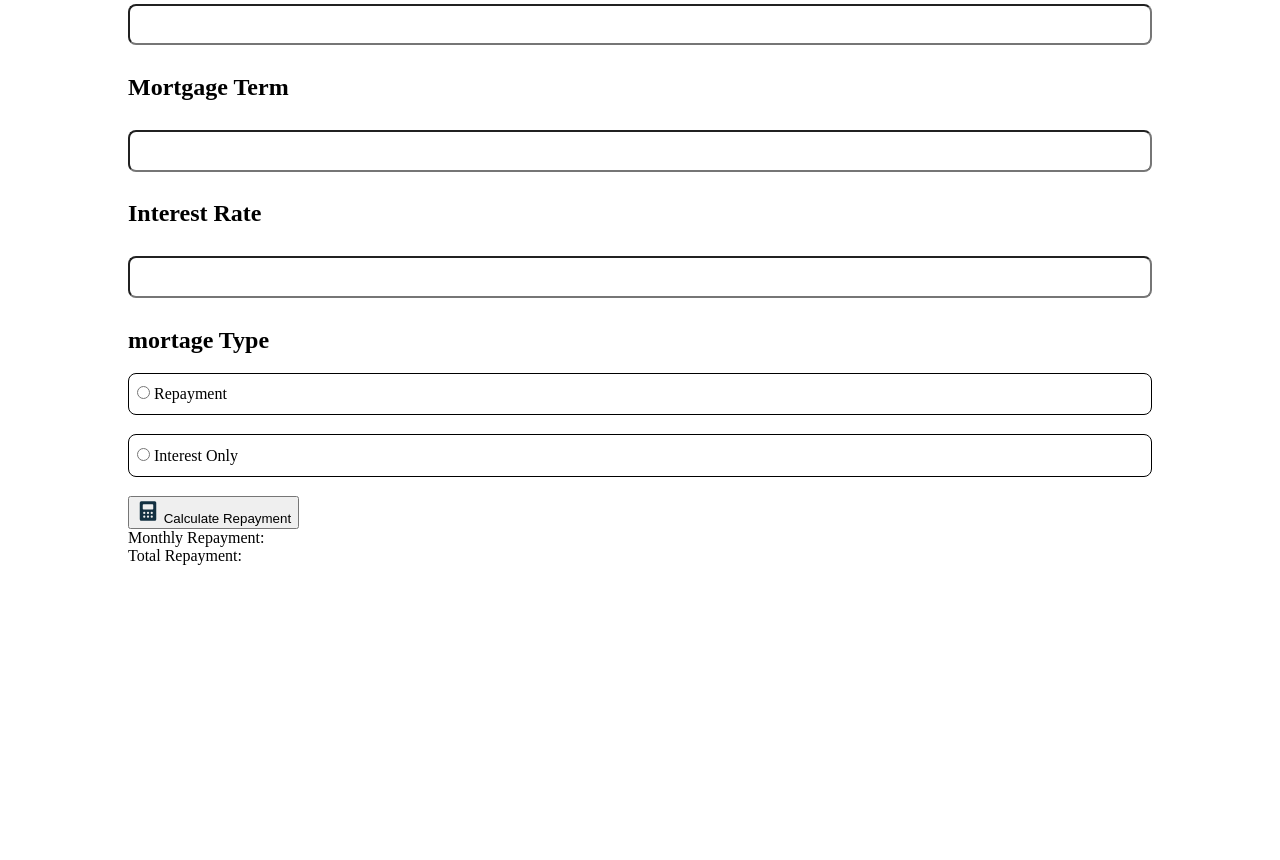
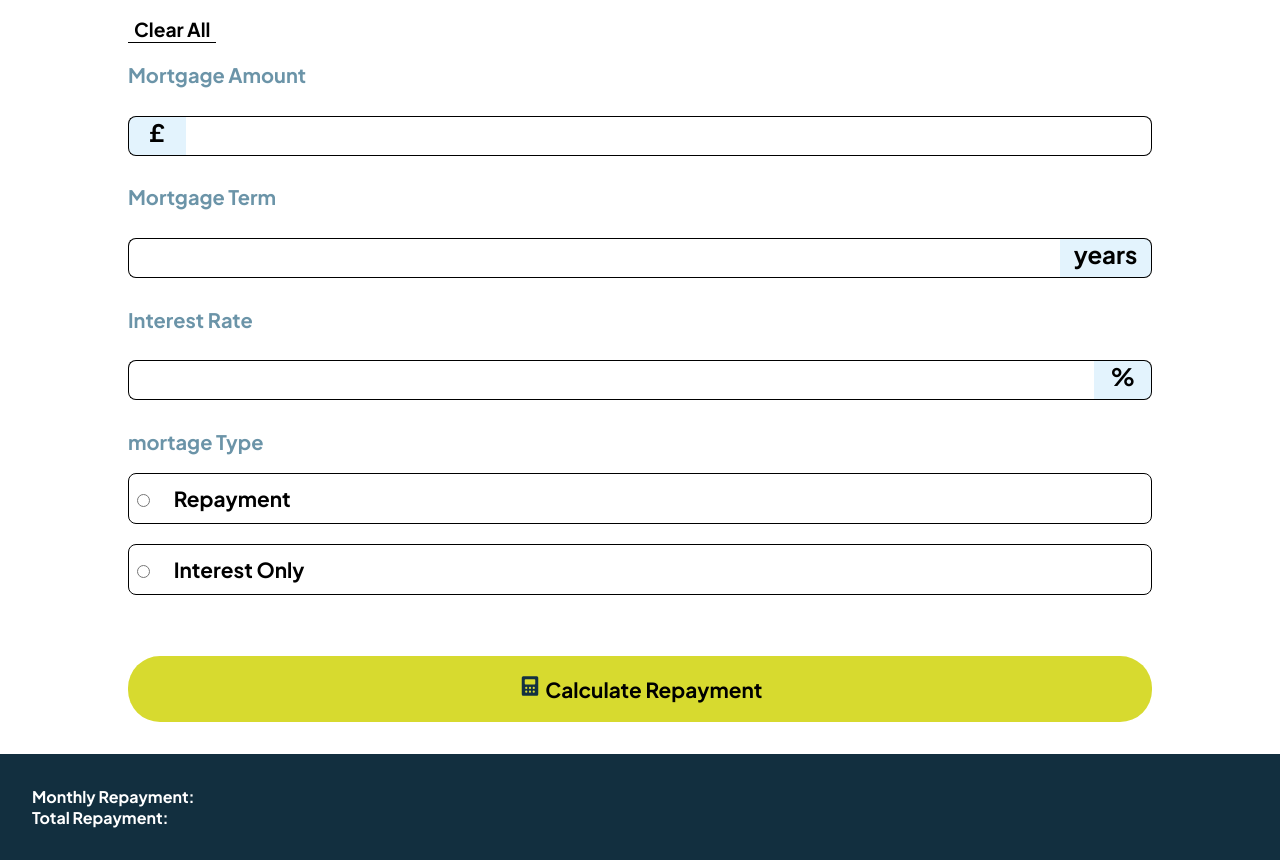
Before and after one commit to Aisdev979/Mortgage-repayment-calculator, a plain HTML site: page index.html in a window 1280 px wide. Shown: the part 88-948 px from the top of the page. Before the commit the page ends 800 px from the top, so only its background shows below. Drawn offline with Linux system fonts and the light colour scheme.

Commit message:
Added css styling to make it look attractive.

```diff
--- a/index.html
+++ b/index.html
@@ -14,21 +14,33 @@
   <main>
 
     <section class="container">
-      <section>
       <section class="container__header">
         <h1>Mortgage Calculator</h1>
-          <a href="#">Clear All</a>
+        <button class="container__header--button">Clear All</button>
       </section>
 
       <h2>Mortgage Amount</h2>
 
+      <section class="container__amount">
         <input type="text" id="amount">
+      </section>
 
       <section class="container--mortage__term__rate">
+
+        <section>
           <h2>Mortgage Term</h2>
+          <section class="term">
             <input type="text" id="term">
+          </section>
+        </section>
+
+        <section>
           <h2>Interest Rate</h2>
+          <section class="rate">
             <input type="text" id="rate">
+          </section>
+        </section>
+
       </section>
 
       <h2>mortage Type</h2>
@@ -47,11 +59,10 @@
 
     </section>
 
-      <section>
+    <section class="result">
       <div>Monthly Repayment: <span id="monthly"></span></div>
       <div>Total Repayment: <span id="total"></span></div>
     </section>
-
     </section>
   </main>
   <script src="main.js"></script>
--- a/style.css
+++ b/style.css
@@ -19,6 +19,15 @@
     --Font-size: 16px;
 }
 
+@font-face {
+    font-family: jaraka;
+    src: url(./assets/fonts/static/PlusJakartaSans-Bold.ttf);
+}
+
+body {
+    font-family: jaraka;
+}
+
 * {
     margin: 0;
     box-sizing: border-box;
@@ -29,13 +38,37 @@
     margin: 0 auto;
 }
 
-#amount,
+#amount{
+    width: 100%;
+    padding: 0.2em 0 0.2em 0;
+    margin: 1.2em 0 1.2em 0;
+    border-radius: 0 0.5rem 0.5rem 0;
+    border: none;
+    border-bottom:1px solid ;
+    border-top:1px solid ;
+    border-right:1px solid ;
+    font-size: 1.5rem;
+}
+
+.container__header--button {
+    border: none;
+    background-color: transparent;
+    border-bottom: 1.5px solid;
+    margin-bottom: 1em;
+    font-size: 1.2rem;
+    font-family: jaraka;
+}
+
 .container--mortage__term__rate input,
 .container--mortage__term__rate input[type="text"] {
     width: 100%;
     padding: 0.2em 0 0.2em 0;
     margin: 1.2em 0 1.2em 0;
-    border-radius: 0.5rem;
+    border-radius: 0.5rem 0 0 0.5rem;
+    border: none;
+    border-bottom:1px solid ;
+    border-top:1px solid ;
+    border-left:1px solid ;
     font-size: 1.5rem;
 }
 
@@ -54,5 +87,88 @@ input[type="radio"]:checked {
     color: blue;
 }
 
+.container__amount {
+    display: flex;
+    align-items: center;
+    justify-content: center;
+}
+
+.container__amount::before{
+    content: '£';
+    background-color: var(--Slate-100);
+    width: 60px;
+    height: 37.8px;
+    display: block;
+    text-align: center;
+    font-size: 1.5rem;
+    border-top: 1px solid;
+    border-bottom: 1px solid;
+    border-left: 1px solid;
+    border-radius: 0.5rem 0 0 0.5rem;
+
+}
+
+.rate,
+.term {
+    display: flex;
+    align-items: center;
+    justify-content: center;
+}
+
+.rate::after,
+.term::after {
+    content: 'years';
+    background-color: var(--Slate-100);
+    width: 100px;
+    height: 37.9px;
+    display: block;
+    text-align: center;
+    font-size: 1.5rem;
+    border-top: 1px solid;
+    border-bottom: 1px solid;
+    border-right: 1px solid;
+    border-radius: 0 0.5rem 0.5rem 0;
+}
+
+.rate::after {
+    content: '%';
+    width: 60px;
+}
+
+.result {
+    background-color: var(--Slate-900);
+    color: var(--White);
+    margin-top: 2em;
+    padding: 2em;
+}
+
+#result {
+    border: none;
+    background-color: var(--Lime);
+    width: 100%;
+    padding: 0.9em;
+    border-radius: 2rem;
+    margin-top: 2em;
+    font-size: 1.3rem;
+    font-family: jaraka;
+}
+
 .attribution { font-size: 11px; text-align: center; }
 .attribution a { color: hsl(228, 45%, 44%); }
+
+h1 {
+    padding: 1em 0;
+    font-size: 2rem;
+}
+
+h2 {
+    font-size: 1.25rem;
+    color: var(--Slate-500);
+}
+
+label {
+    font-family: jaraka;
+    font-weight: 600;
+    font-size: 1.3rem;
+    padding-left: 1em;
+}
```
Lines whose indentation alone changed are shown as unchanged.
